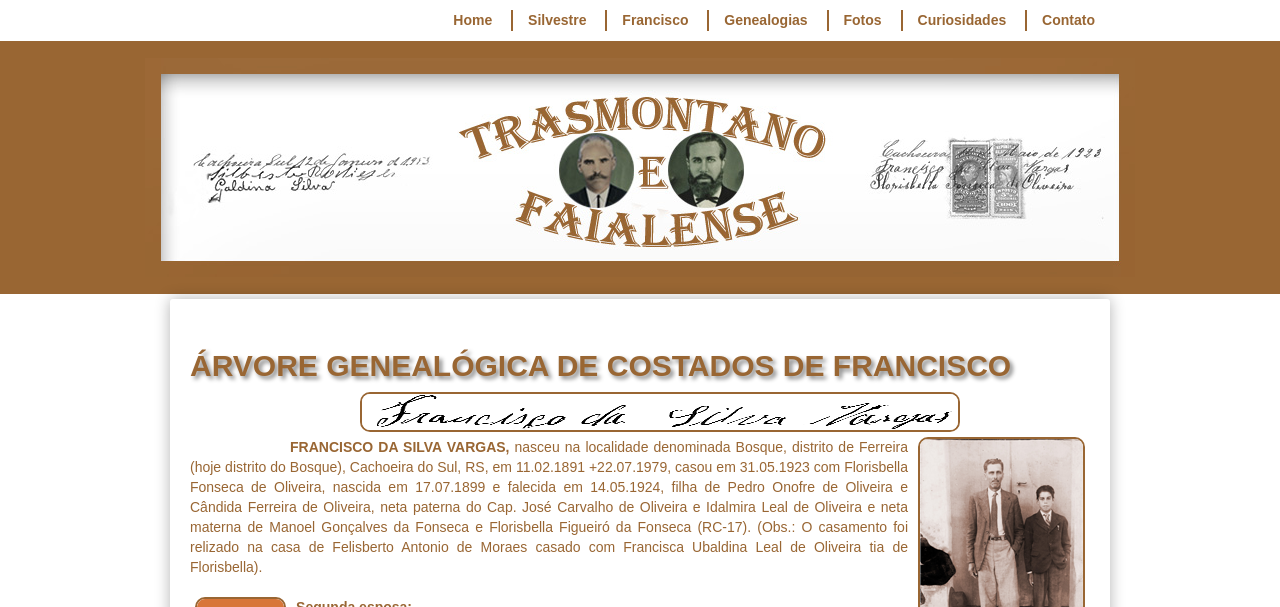
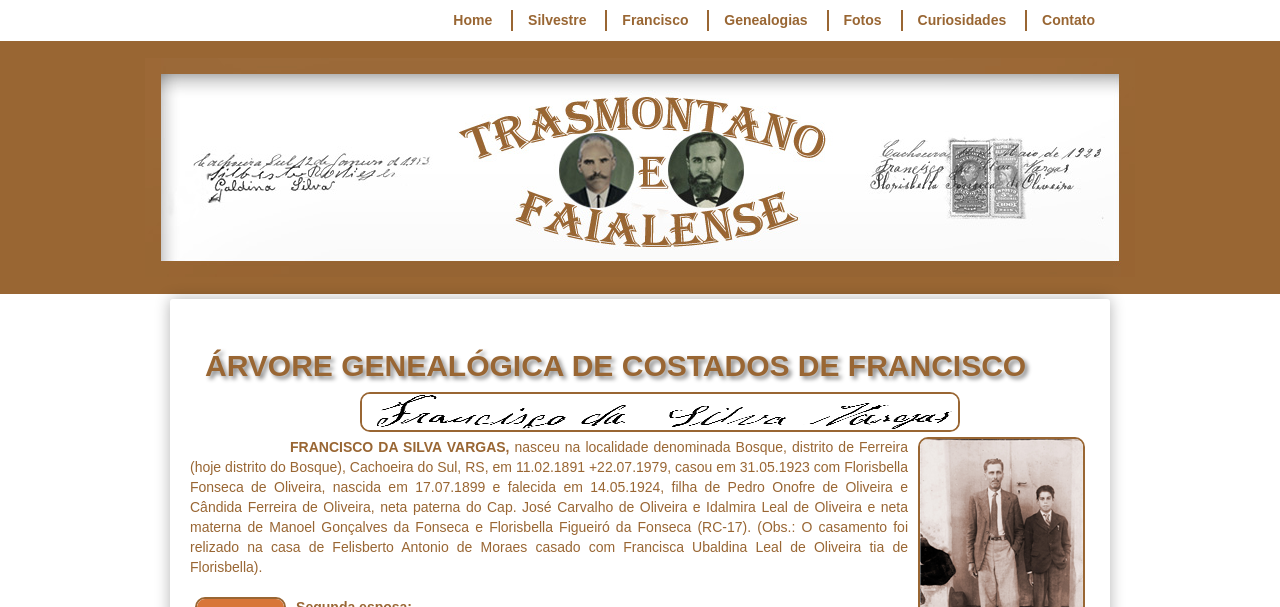
Before and after one commit to claudiovargas1955/claudiovargas1955.github.io, a Jekyll site: the page built from _pages/arvore-genealogica-de-costados-de-francisco.html, in a window 1280 px wide. Shown: the top 607 px of the page. Built offline with Jekyll 4.4.1, drawn with Linux system fonts in a browser that asks for light colours; some web fonts are replaced; grey boxes are pictures that could not be loaded.

Commit message:
Update arvore-genealogica-de-costados-de-francisco.html

```diff
--- a/_pages/arvore-genealogica-de-costados-de-francisco.html
+++ b/_pages/arvore-genealogica-de-costados-de-francisco.html
@@ -86,6 +86,7 @@ details[open] summary {color:#996633;
   h5{text-shadow: 3px 3px 4px #888;
      font-size:30px;
      font-weight:bold;
+     margin-left: 15px;
     }
 
 </style>
```
